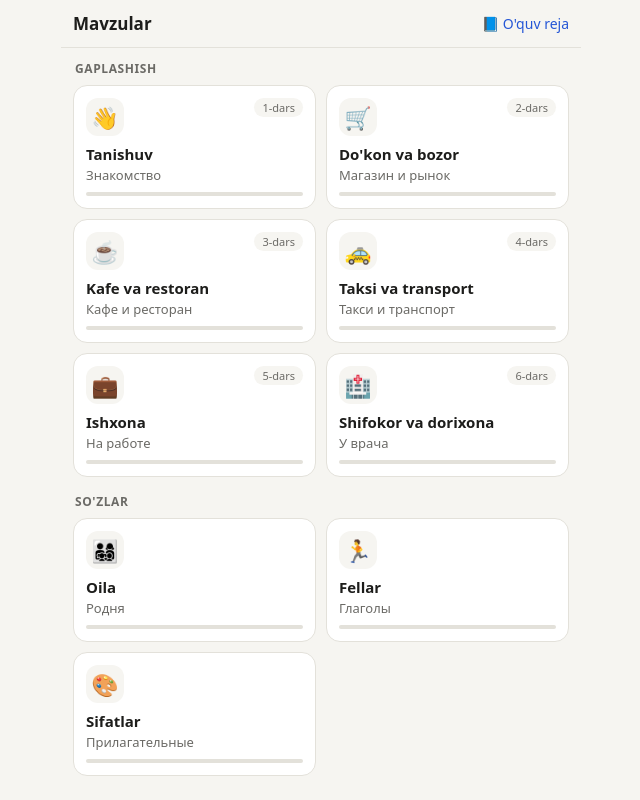
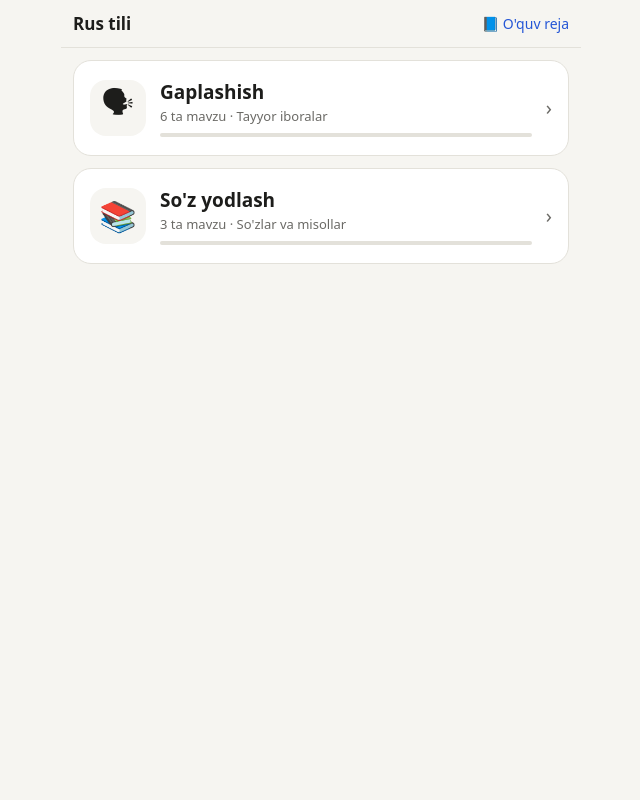
Before and after one commit to ulugbekgozikhonov/ruski, a plain HTML site: page index.html in a window 1280 px wide. Shown: the whole page, without its empty margins (319-959 px from the left). Drawn offline with Linux system fonts and the light colour scheme.

Commit message:
Bosh sahifa: Gaplashish va So'z yodlash bo'limlari, ichida mavzular
Telefonning «orqaga» tugmasi endi saytdan chiqarmaydi: mavzu → bo'lim → bosh sahifa.

Co-Authored-By: Claude Opus 5.5 <noreply@anthropic.com>

```diff
--- a/index.html
+++ b/index.html
@@ -23,8 +23,14 @@ button{font:inherit;cursor:pointer;color:var(--tx)}
 /* --- Bosh sahifa --- */
 .hdr{position:sticky;top:0;z-index:5;display:flex;justify-content:space-between;align-items:center;background:var(--bg);margin:-12px -12px 12px;padding:12px;border-bottom:1px solid var(--bd);font-size:17px;font-weight:700}
 .hdr a{font-size:14px;font-weight:500;color:var(--ac);text-decoration:none}
-.grp{grid-column:1/-1;margin:6px 2px -2px;font-size:12px;font-weight:600;letter-spacing:.05em;text-transform:uppercase;color:var(--mut)}
-.grp:first-child{margin-top:0}
+.sec{width:100%;display:flex;align-items:center;gap:14px;margin-bottom:12px;padding:18px 16px;background:var(--card);border:1px solid var(--bd);border-radius:18px;text-align:left}
+.sec .si{flex:none;width:56px;height:56px;border-radius:16px;background:var(--bg);font-size:30px;display:flex;align-items:center;justify-content:center}
+.sec .st{flex:1;min-width:0}
+.sec b{display:block;font-size:19px}
+.sec small{display:block;margin-top:3px;font-size:13px;color:var(--mut);line-height:1.3}
+.sec .ar{flex:none;font-size:20px;color:var(--mut)}
+.gtop{display:flex;align-items:center;gap:8px;margin-bottom:12px}
+.gtop h2{flex:1;margin:0;font-size:19px;text-align:right}
 .cont{width:100%;display:flex;align-items:center;gap:12px;background:var(--ac);color:#fff;border:none;border-radius:14px;padding:14px 16px;margin-bottom:12px;text-align:left}
 .cont span{flex:1}
 .cont small{display:block;opacity:.8;font-size:12px;margin-bottom:2px}
@@ -69,14 +75,22 @@ hr{width:100%;margin:14px 0;border:none;border-top:1px solid var(--bd)}
 <div class="wrap">
 
 <div id="home">
-  <header class="hdr">Mavzular <a href="https://github.com/ulugbekgozikhonov/ruski/blob/main/REJA.md" target="_blank" rel="noopener">📘 O'quv reja</a></header>
+  <header class="hdr">Rus tili <a href="https://github.com/ulugbekgozikhonov/ruski/blob/main/REJA.md" target="_blank" rel="noopener">📘 O'quv reja</a></header>
   <button class="cont hidden" id="cont"><span><small>Davom etish</small><b id="contT"></b></span>→</button>
-  <div id="cats"><div class="msg">Yuklanmoqda…</div></div>
+  <div id="secs"><div class="msg">Yuklanmoqda…</div></div>
+</div>
+
+<div id="group" class="hidden">
+  <div class="gtop">
+    <button class="ghost" id="gback">← Bo'limlar</button>
+    <h2 id="gtitle"></h2>
+  </div>
+  <div id="cats"></div>
 </div>
 
 <div id="study" class="hidden">
   <div class="top">
-    <button class="ghost" id="back">← Mavzular</button>
+    <button class="ghost" id="back">← Orqaga</button>
     <span class="count" id="count"></span>
     <button class="speed" id="speed"></button>
   </div>
@@ -127,8 +141,8 @@ Promise.all([
   CATS = c; AUD = a;
   // eski versiyada progress mavzu raqami bilan saqlangan edi
   CATS.forEach((x, n) => { if (P.seen[n] && !P.seen[x.id]) { P.seen[x.id] = P.seen[n]; delete P.seen[n]; } });
-  renderHome();
-}).catch(() => { $('cats').innerHTML = '<div class="msg">So\'zlarni yuklab bo\'lmadi. Internetni tekshiring.</div>'; });
+  route(history.state || {v: 'home'});
+}).catch(() => { $('secs').innerHTML = '<div class="msg">So\'zlarni yuklab bo\'lmadi. Internetni tekshiring.</div>'; });
 
 /* Mavzu uchun tayyor audio (words.json o'zgarib, audio hali yangilanmagan bo'lsa — null).
    Takrorlash rejimida <id>-t: har bir ruscha gapdan keyin qaytarib aytish uchun pauza. */
@@ -268,19 +282,58 @@ if ('mediaSession' in navigator){
 
 /* --- Ko'rinish --- */
 function note(t){ $('note').textContent = t; }
+/* Bo'limlar: words.json dagi "g" maydoni (bo'lmasa — so'zlar) */
+const SECS = {
+  'Gaplashish': {icon: '🗣', title: 'Gaplashish', sub: 'Tayyor iboralar'},
+  "So'zlar": {icon: '📚', title: "So'z yodlash", sub: "So'zlar va misollar"},
+};
+const grpOf = c => c.g || "So'zlar";
+const pctOf = list => {
+  const all = list.reduce((s, c) => s + c.items.length, 0);
+  const seen = list.reduce((s, c) => s + Math.min(P.seen[c.id] || 0, c.items.length), 0);
+  return all ? Math.round(seen / all * 100) : 0;
+};
 function renderHome(){
-  const cats = $('cats');
-  cats.innerHTML = '';
-  const groups = [...new Set(CATS.map(c => c.g || "So'zlar"))]
-    .sort((a, b) => (b === 'Gaplashish') - (a === 'Gaplashish'));
+  const secs = $('secs');
+  secs.innerHTML = '';
+  const groups = [...new Set(CATS.map(grpOf))].sort((a, b) => (b === 'Gaplashish') - (a === 'Gaplashish'));
   groups.forEach(g => {
-    const hd = document.createElement('div');
-    hd.className = 'grp'; hd.textContent = g;
-    cats.appendChild(hd);
-    CATS.forEach((c, n) => { if ((c.g || "So'zlar") === g) cats.appendChild(catBtn(c, n)); });
+    const list = CATS.filter(c => grpOf(c) === g), S = SECS[g] || {icon: '📁', title: g, sub: ''};
+    const b = document.createElement('button');
+    b.className = 'sec';
+    b.innerHTML = `<div class="si">${S.icon}</div>
+      <div class="st"><b>${S.title}</b><small>${list.length} ta mavzu · ${S.sub}</small>
+      <div class="bar"><div style="width:${pctOf(list)}%"></div></div></div>
+      <span class="ar">›</span>`;
+    b.onclick = () => nav({v: 'group', g});
+    secs.appendChild(b);
   });
   renderCont();
 }
+function renderGroup(g){
+  const S = SECS[g] || {title: g};
+  $('gtitle').textContent = S.title;
+  const cats = $('cats');
+  cats.innerHTML = '';
+  CATS.forEach((c, n) => { if (grpOf(c) === g) cats.appendChild(catBtn(c, n)); });
+}
+
+/* Sahifalar orasida yurish. Telefonning «orqaga» tugmasi ham bir qadam orqaga qaytaradi. */
+function route(st){
+  const v = st.v === 'study' && CATS[st.n] ? 'study' : st.v === 'group' ? 'group' : 'home';
+  if (v !== 'study') stopAll();
+  $('home').classList.toggle('hidden', v !== 'home');
+  $('group').classList.toggle('hidden', v !== 'group');
+  $('study').classList.toggle('hidden', v !== 'study');
+  if (v === 'home') renderHome();
+  if (v === 'group') renderGroup(st.g);
+  if (v === 'study') startCat(st.n, st.i);
+  scrollTo(0, 0);
+}
+function nav(st){ history.pushState(st, ''); route(st); }
+addEventListener('popstate', e => route(e.state || {v: 'home'}));
+function back(){ if (history.state && history.state.v !== 'home') history.back(); else route({v: 'home'}); }
+if (!history.state) history.replaceState({v: 'home'}, '');
 function catBtn(c, n){
   const pct = Math.round(Math.min(P.seen[c.id] || 0, c.items.length) / c.items.length * 100);
   const b = document.createElement('button');
@@ -297,12 +350,16 @@ function renderCont(){
   if (ln >= 0){
     const c = CATS[ln], k = Math.min(P.last.i, c.items.length - 1);
     $('contT').textContent = `${c.uz} · ${k + 1}/${c.items.length}`;
-    $('cont').onclick = () => openCat(ln, k);
+    $('cont').onclick = () => { // orqaga bosilganda shu mavzu bo'limiga qaytadi
+      history.pushState({v: 'group', g: grpOf(c)}, ''); openCat(ln, k);
+    };
   }
 }
-function openCat(n, start){
-  cat = CATS[n]; catN = n; i = start || 0;
-  $('home').classList.add('hidden'); $('study').classList.remove('hidden');
+function openCat(n, start){ nav({v: 'study', n, i: start || 0}); }
+function startCat(n, start){
+  // orqaga-oldinga bilan shu mavzuga qaytilsa, oxirgi joyidan davom etadi
+  const same = cat === CATS[n];
+  cat = CATS[n]; catN = n; i = same ? i : Math.min(start || 0, cat.items.length - 1);
   note(!track() && !ruVoice ? "Bu mavzu audiosi hali tayyor emas, qurilmada rus ovozi ham topilmadi." : '');
   show();
   loadAudio(); // oldindan yuklab qo'yamiz: «Tinglash» bosilganda darhol boshlansin
@@ -325,7 +382,8 @@ function go(d){
 function updSpeed(){ $('speed').textContent = P.rate + '×'; audio.playbackRate = P.rate; }
 
 /* --- Tugmalar --- */
-$('back').onclick = () => { stopAll(); $('study').classList.add('hidden'); renderHome(); $('home').classList.remove('hidden'); };
+$('back').onclick = back;
+$('gback').onclick = back;
 $('prev').onclick = () => go(-1);
 $('next').onclick = () => go(1);
 $('pw').onclick = playWord;
```
